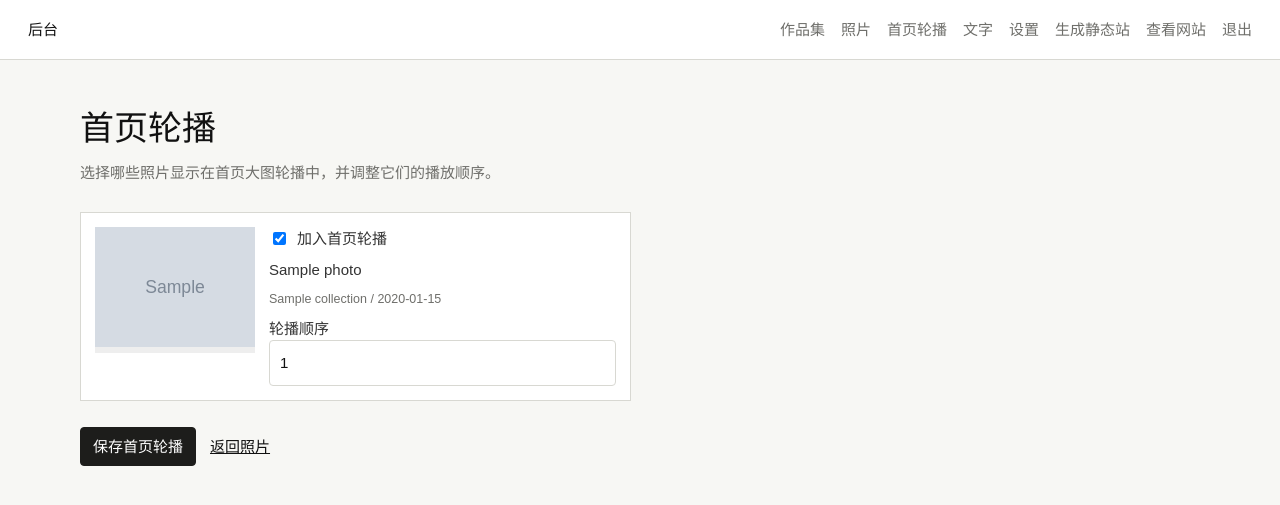
After one commit to thisismrl/thisismrl.github.io, a Flask app: page /admin/home-slideshow in a window 1280 px wide. The commit adds this page. Shown: the top 505 px of the page. Run offline with Flask 3, Linux system fonts and the light colour scheme; the visitor is signed in with stand-in values (Sample User, id 1); tables that the repository leaves empty hold one stand-in row (values such as "Sample post"); grey boxes marked "Sample" are stand-in pictures.

Commit message:
Add home slideshow admin

```diff
--- a/app.py
+++ b/app.py
@@ -42,6 +42,7 @@ from models import (
     photo_list,
     save_article,
     save_collection,
+    save_home_slideshow,
     save_photo,
     set_setting,
 )
@@ -375,6 +376,22 @@ def admin_photos():
     return render_template("admin/photos.html", photos=photo_list())
 
 
+@app.route("/admin/home-slideshow", methods=["GET", "POST"])
+@login_required
+def admin_home_slideshow():
+    if request.method == "POST":
+        selected_ids = request.form.getlist("selected_photo")
+        order_map = {
+            key.replace("featured_order_", ""): value
+            for key, value in request.form.items()
+            if key.startswith("featured_order_")
+        }
+        save_home_slideshow(selected_ids, order_map)
+        flash("首页轮播已更新。", "success")
+        return redirect(url_for("admin_home_slideshow"))
+    return render_template("admin/home_slideshow.html", photos=photo_list())
+
+
 @app.route("/admin/photos/upload", methods=["GET", "POST"])
 @login_required
 def admin_photo_upload():
--- a/db.py
+++ b/db.py
@@ -31,6 +31,7 @@ SCHEMA = {
         "location": "TEXT",
         "sort_order": "INTEGER DEFAULT 0",
         "is_featured": "INTEGER DEFAULT 0",
+        "featured_order": "INTEGER DEFAULT 0",
         "created_at": "TEXT",
         "updated_at": "TEXT",
     },
--- a/models.py
+++ b/models.py
@@ -121,7 +121,10 @@ def photo_list(collection_id=None, featured=None):
         params.append(1 if featured else 0)
     if clauses:
         sql += "WHERE " + " AND ".join(clauses) + " "
-    sql += "ORDER BY p.sort_order ASC, p.shot_date DESC, p.created_at DESC"
+    if featured is not None:
+        sql += "ORDER BY p.featured_order ASC, p.sort_order ASC, p.shot_date DESC, p.created_at DESC"
+    else:
+        sql += "ORDER BY p.sort_order ASC, p.shot_date DESC, p.created_at DESC"
     with get_db() as conn:
         return rows_to_dicts(conn.execute(sql, params).fetchall())
 
@@ -141,6 +144,7 @@ def save_photo(data, filenames=None, photo_id=None):
         "location": data.get("location", "").strip(),
         "sort_order": int(data.get("sort_order") or 0),
         "is_featured": 1 if data.get("is_featured") else 0,
+        "featured_order": int(data.get("featured_order") or 0),
         "updated_at": timestamp,
     }
     if filenames:
@@ -167,6 +171,18 @@ def max_photo_sort_order(collection_id):
             (collection_id,),
         ).fetchone()
         return row["n"] if row else 0
+
+
+def save_home_slideshow(selected_ids, order_map):
+    selected_ids = {int(photo_id) for photo_id in selected_ids if str(photo_id).strip()}
+    with get_db() as conn:
+        conn.execute("UPDATE photos SET is_featured = 0, featured_order = 0")
+        for photo_id in selected_ids:
+            conn.execute(
+                "UPDATE photos SET is_featured = 1, featured_order = ? WHERE id = ?",
+                (int(order_map.get(str(photo_id)) or 0), photo_id),
+            )
+        conn.commit()
 
 
 def delete_photo(photo_id):
--- a/static/css/admin.css
+++ b/static/css/admin.css
@@ -302,6 +302,43 @@ label {
   gap: 18px;
 }
 
+.slideshow-admin-grid {
+  display: grid;
+  grid-template-columns: repeat(2, minmax(0, 1fr));
+  gap: 18px;
+}
+
+.slideshow-item {
+  display: grid;
+  grid-template-columns: 160px 1fr;
+  gap: 14px;
+  padding: 14px;
+  border: 1px solid var(--line);
+  background: #fff;
+}
+
+.slideshow-image {
+  width: 100%;
+  aspect-ratio: 4 / 3;
+  background: #eee;
+}
+
+.slideshow-image img {
+  width: 100%;
+  height: 100%;
+  object-fit: cover;
+}
+
+.slideshow-fields {
+  display: grid;
+  gap: 8px;
+  align-content: start;
+}
+
+.slideshow-fields small {
+  color: var(--muted);
+}
+
 .photo-admin-item {
   grid-template-columns: 96px 1fr auto;
 }
@@ -366,7 +403,9 @@ label {
   .editor-layout,
   .admin-row,
   .table-row,
-  .photo-admin-item {
+  .photo-admin-item,
+  .slideshow-admin-grid,
+  .slideshow-item {
     grid-template-columns: 1fr;
   }
 
--- a/templates/admin/base.html
+++ b/templates/admin/base.html
@@ -12,6 +12,7 @@
     <nav>
       <a href="/admin/collections">作品集</a>
       <a href="/admin/photos">照片</a>
+      <a href="/admin/home-slideshow">首页轮播</a>
       <a href="/admin/articles">文字</a>
       <a href="/admin/settings">设置</a>
       <a href="/admin/export">生成静态站</a>
--- /dev/null
+++ b/templates/admin/home_slideshow.html
@@ -0,0 +1,41 @@
+{% extends "admin/base.html" %}
+{% block title %}首页轮播{% endblock %}
+
+{% block content %}
+<section class="admin-title">
+  <h1>首页轮播</h1>
+  <p>选择哪些照片显示在首页大图轮播中，并调整它们的播放顺序。</p>
+</section>
+
+<form class="edit-form" method="post">
+  <div class="slideshow-admin-grid">
+    {% for photo in photos %}
+      <label class="slideshow-item">
+        <span class="slideshow-image">
+          {% if photo.display_filename %}
+            <img src="/uploads/display/{{ photo.display_filename }}" alt="{{ photo.title or photo.filename }}">
+          {% endif %}
+        </span>
+        <span class="slideshow-fields">
+          <span class="checkbox">
+            <input type="checkbox" name="selected_photo" value="{{ photo.id }}" {% if photo.is_featured %}checked{% endif %}>
+            加入首页轮播
+          </span>
+          <span>{{ photo.title or photo.filename }}</span>
+          <small>{{ photo.collection_title }}{% if photo.shot_date %} / {{ photo.shot_date }}{% endif %}</small>
+          <span>轮播顺序
+            <input type="number" name="featured_order_{{ photo.id }}" value="{{ photo.featured_order or photo.sort_order or 0 }}">
+          </span>
+        </span>
+      </label>
+    {% else %}
+      <p class="empty">还没有照片。请先上传照片。</p>
+    {% endfor %}
+  </div>
+
+  <div class="form-actions">
+    <button type="submit">保存首页轮播</button>
+    <a href="/admin/photos">返回照片</a>
+  </div>
+</form>
+{% endblock %}
```
Also changed, not shown: docs/static/css/admin.css (+40 -1 lines).
